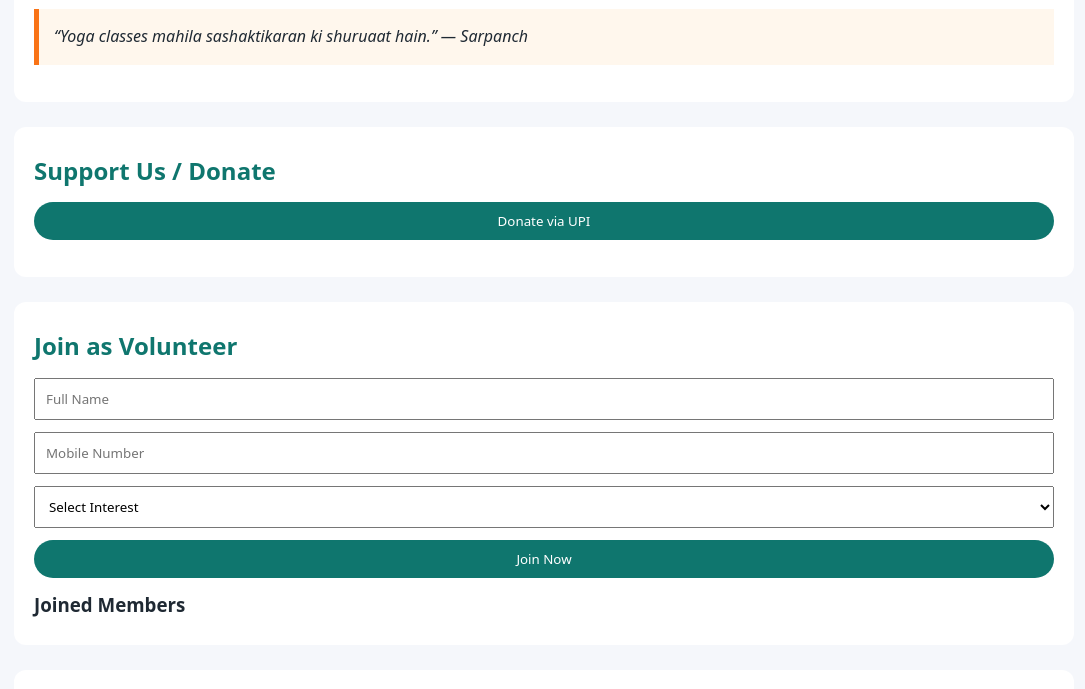
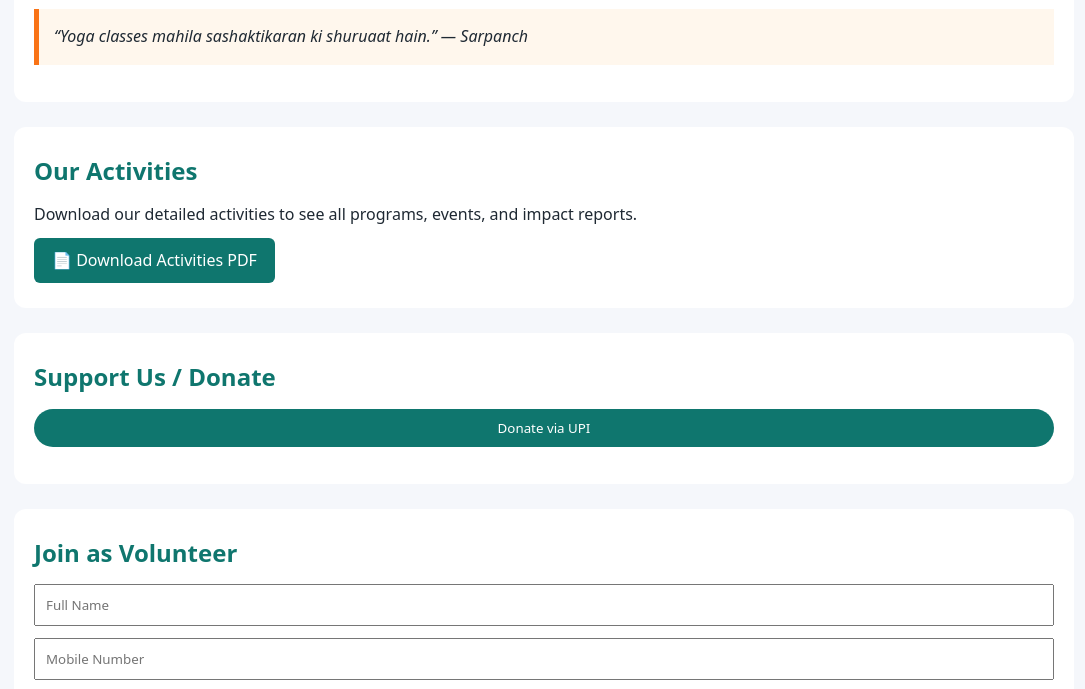
Before and after one commit to maindrawatidevifoundation-crypto/Ma-Indrawati-Devi-Foundation-, a plain HTML site: page index.html in a window 1280 px wide. Shown: the part 1950-2639 px from the top of the page, without its empty margins (96-1181 px from the left). Drawn offline with Linux system fonts and the light colour scheme; no server answers.

Commit message:
Update index.html

```diff
--- a/index.html
+++ b/index.html
@@ -120,6 +120,15 @@ footer { text-align:center; font-size:0.85rem; color:#475569; margin-top:20px; }
 <div class="quote">“Ramayan Quiz ne bachchon mein confidence badhaya.” — Principal</div>
 <div class="quote">“Yoga classes mahila sashaktikaran ki shuruaat hain.” — Sarpanch</div>
 </section>
+  <!-- ACTIVITIES PDF -->
+<section>
+<h2>Our Activities</h2>
+<p>Download our detailed activities to see all programs, events, and impact reports.</p>
+<a href="Activities.pdf" target="_blank" style="display:inline-block; margin-top:10px; padding:10px 18px; background:#0f766e; color:#fff; text-decoration:none; border-radius:6px;">
+📄 Download Activities PDF
+</a>
+</section>
+
 
 <!-- DONATION -->
 <section>
```
